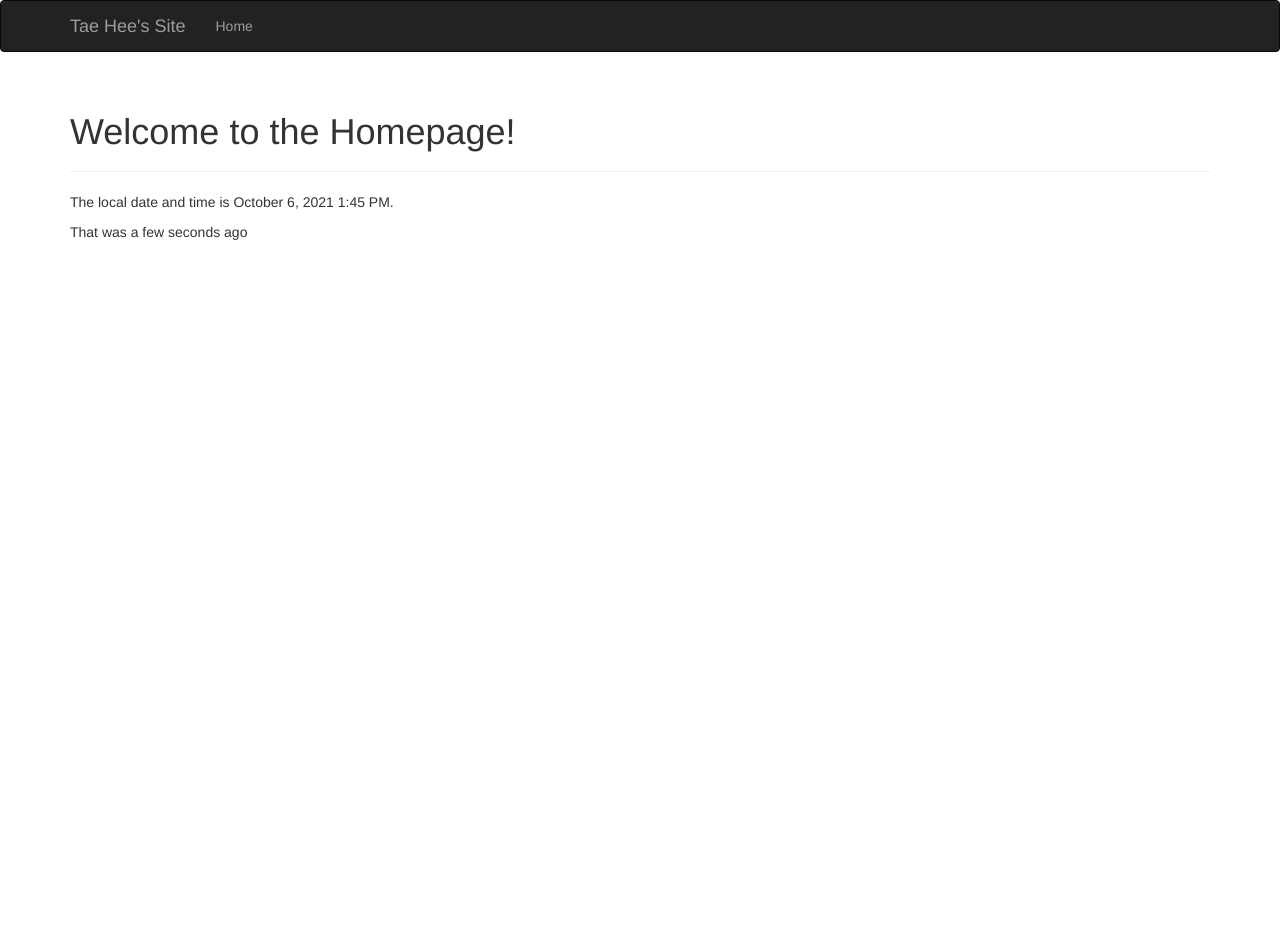
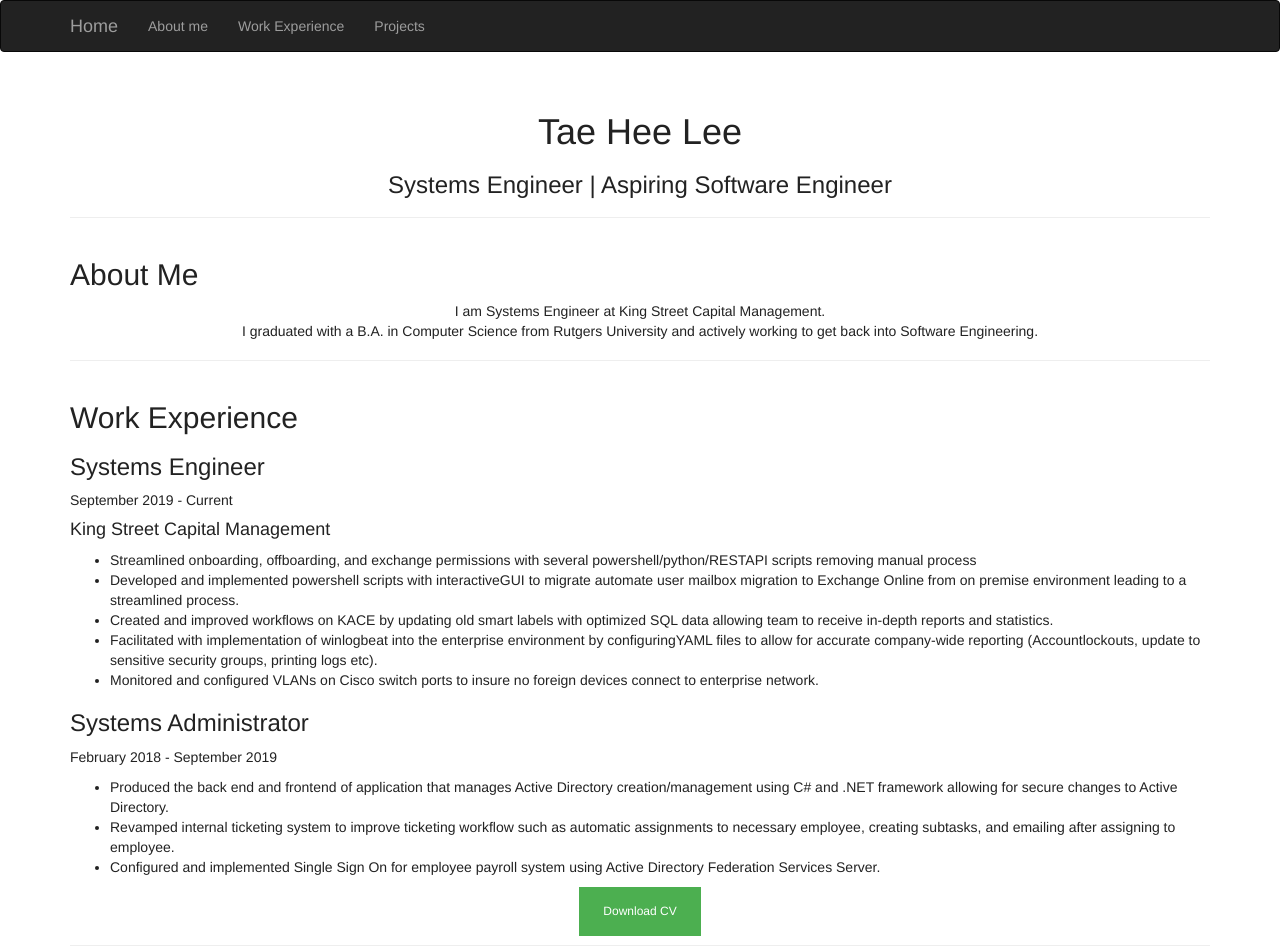
Before and after one commit to tl373/TaeLeehWebsite, a Flask app: page / in a window 1280 px wide. Shown: the top 952 px of the page. Before the commit the page ends 240 px from the top, so only its background shows below. Run offline with Flask 2, Linux system fonts and the light colour scheme; some libraries are stand-ins or nearby versions.

Commit message:
With Resume

```diff
--- a/main.py
+++ b/main.py
@@ -14,25 +14,24 @@ pip install the following
 pip install flask,flask-moment, flask-bootstrap, flask-WTF
 """
 import time
-
-from flask import Flask, request, app, make_response, redirect, abort, render_template
+from flask import Flask, request, app, make_response, redirect, render_template, send_file
 from flask_bootstrap import Bootstrap  # design aspect (front end)
 from flask_moment import Moment  # time of local machine
 from datetime import datetime  # imports date time function to show current time
 
+
+
 app = Flask(__name__)  # find the location of the application
 bootstrap = Bootstrap(app)  # bootstrap application
 moment = Moment(app)
+app.config['SECRET_KEY'] = 'hard to guess string'
+
+db = list()
 
 
-@app.route('/')
+@app.route('/', methods=['GET', 'POST'])
 def index():
     return render_template('index.html', current_time=datetime.utcnow())
-
-
-@app.route('/user/<name>')
-def user(name):
-    return render_template('user.html', name=name)
 
 
 @app.errorhandler(404)
@@ -46,4 +45,4 @@ def internal_server_error(e):
 
 
 if __name__ == '__main__':
-    app.run()
+    app.run(port=8080)
--- /dev/null
+++ b/static/index.css
@@ -0,0 +1,49 @@
+body {
+  color: #222;
+  background: #fff;
+
+}
+a {
+  color: #0033cc;
+}
+
+@media (prefers-color-scheme: dark) {
+  body {
+    color: #eee;
+    background: #121212;
+  }
+
+  body a {
+    color: #809fff;
+  }
+}
+
+.button {
+  display: inline-block;
+  padding: 8px 12px;
+  font-size: 12px;
+  cursor: pointer;
+  text-align: center;
+  text-decoration: none;
+  outline: none;
+  color: #fff;
+  background-color: #4CAF50;
+  border: none;
+
+}
+
+.button1:hover {background-color: #3e8e41}
+
+.button1:active {
+  background-color: #3e8e41;
+
+  transform: translateY(4px);
+}
+
+.button2:hover {background-color: #3e8e41}
+
+.button2:active {
+  background-color: #3e8e41;
+
+  transform: translateY(4px);
+}
--- a/templates/404.html
+++ b/templates/404.html
@@ -2,6 +2,7 @@
 {% block title %}Flasky - Page Not Found{% endblock %}
 {% block page_content %}
 <div class="page-header">
- <h1>Fuck you Hawky suck my Cawky</h1>
+ <h1>You're at a dead link</h1>
+ <h2><a href="/">Click here to return to homepage</a></h2>
 </div>
 {% endblock %}
--- a/templates/base.html
+++ b/templates/base.html
@@ -1,6 +1,11 @@
 {% extends "bootstrap/base.html" %}
 {% block title %}Tae Hee's Site{% endblock %}
 {% block navbar %}
+<link rel="stylesheet" href="{{ url_for('static', filename='index.css') }}">
+
+<head>
+ <link rel = "dark mode" href="static/index.css">
+</head>
 <div class="navbar navbar-inverse" role="navigation">
  <div class="container">
  <div class="navbar-header">
@@ -11,11 +16,13 @@
  <span class="icon-bar"></span>
  <span class="icon-bar"></span>
  </button>
- <a class="navbar-brand" href="/">Tae Hee's Site</a>
+ <a class="navbar-brand" href="/">Home</a>
  </div>
  <div class="navbar-collapse collapse">
- <ul class="nav navbar-nav">
- <li><a href="/">Home</a></li>
+   <ul class="nav navbar-nav">
+     <li><a href="#About Me">About me</a></li>
+    <li><a href="#resume">Work Experience</a></li>
+     <li><a href="#projects">Projects</a></li>
  </ul>
  </div>
  </div>
@@ -31,10 +38,7 @@
 -->
 {% block head %}
 {{ super() }}
-<link rel="shortcut icon" href="{{ url_for('static', filename='Screen Shot 2021-08-31 at 5.50.21 PM.png') }}"
- type="image/x-icon">
-<link rel="icon" href="{{ url_for('static', filename='Screen Shot 2021-08-31 at 5.50.21 PM.png') }}"
- type="image/x-icon">
+
 {% endblock %}
 
 {% block scripts %}
--- a/templates/index.html
+++ b/templates/index.html
@@ -1,9 +1,80 @@
 {% extends "base.html" %}
+{% import "bootstrap/wtf.html" as wtf %}
 {% block title %}Tae Hee's Site{% endblock %}
 {% block page_content %}
  <div class="page-header">
- <h1>Welcome to the Homepage!</h1>
+   <center>
+ <h1>Tae Hee Lee</h1>
+     <h3>
+         Systems Engineer | Aspiring Software Engineer
+     </h3>
+       </center>
  </div>
-<p>The local date and time is {{ moment(current_time).format('LLL') }}.</p>
-<p>That was {{ moment(current_time).fromNow(refresh=True) }}</p>
+<div class = "About me" id = "About Me">
+    <div class = "page-header">
+        <h2>About Me</h2>
+        <center>
+            <p>I am Systems Engineer at King Street Capital Management.<br>
+                 I graduated with a B.A. in Computer Science from Rutgers University and actively working to get
+                 back into Software Engineering.
+                  </p>
+        </center>
+    </div>
+</div>
+<!-- Section to handle work experience -->
+<div class = "resume" id ="resume">
+    <div class = "page-header">
+        <h2>Work Experience</h2>
+            <div class = "workexp-block">
+             <div class = "workexp-header">
+                <h3>Systems Engineer</h3>
+                  <p>September 2019 - Current</p>
+            </div>
+                <div class = "workexp-content">
+                    <h4>King Street Capital Management</h4>
+                    <ul>
+                      <li>Streamlined onboarding, offboarding, and exchange permissions with several powershell/python/RESTAPI scripts removing manual process</li>
+                      <li>Developed and implemented powershell scripts with interactiveGUI to migrate automate user mailbox migration to Exchange Online from on premise environment leading to a streamlined process.</li>
+                      <li>Created and improved workflows on KACE by updating old smart labels with optimized SQL data allowing team to receive in-depth reports and statistics.</li>
+                      <li>Facilitated with implementation of winlogbeat into the enterprise environment by configuringYAML files to allow for accurate company-wide reporting (Accountlockouts, update to sensitive security groups, printing logs etc).</li>
+                      <li>Monitored and configured VLANs on Cisco switch ports to insure no foreign devices connect to enterprise network.</li>
+                    </ul>
+                </div>
+            </div>
+            <div class = "workexp-block">
+                <div class = "workexp-header">
+                    <h3>Systems Administrator</h3>
+                    <p>February 2018 - September 2019</p>
+                  </div>
+                    <div class = "workexp-content">
+                    <ul>
+                      <li>Produced the back end and frontend of application that manages Active Directory creation/management using C# and .NET framework allowing for secure changes to Active Directory.</li>
+                      <li>Revamped internal ticketing system to improve ticketing workflow such as automatic assignments to necessary employee, creating subtasks, and emailing after assigning to employee.</li>
+                      <li>Configured and implemented Single Sign On for employee payroll system using Active Directory Federation Services Server.</li>
+                    </ul>
+                    </div>
+            </div>
+               <center>
+                   <a href ="static/Tae Hee Lee Resume.pdf" title = "Download CV"  target="_blank"  class="button button-primary">
+                   <button class="button button1">Download CV</button>
+              </a>
+               </center>
+    </div>
+</div>
+<div class = "projects" id = "projects">
+    <div class = "page-header">
+    <h2>
+        <a href="https://github.com/tl373" target="_blank">Github link</a>
+    </h2>
+    <iframe id = "discord widget" src="https://e.widgetbot.io/channels/721530671155249263/894409490059915285" height="600" width="600" align = "left" style ="border:none"></iframe>
+    <iframe id = "googlesheet widget" src="https://docs.google.com/spreadsheets/d/e/2PACX-1vTZBPL92AIRIbksHYZuBQsWa7ze_6j9orVvhRARgOSB3adO3g2GhNn8uOc9OE7rNdcn3WS3xkAbnYc7/pubhtml?widget=true&amp;headers=false" height="600" width="500" align = "right" style ="border:none"></iframe>
+    <button class ="button button2" onclick="testmapfunction()">Test Random Map function</button>
+    <button class ="button button2" onclick="testgettingmyteam()">Test Getting team info</button>
+    <button class ="button button2" onclick="testgettingallteams()">Test getting all teams</button>
+    <button class ="button button2" onclick="refreshIframe()">Refresh</button>
+
+    </div>
+
+</div>
+
 {% endblock %}
--- /dev/null
+++ b/templates/wtf.html
@@ -0,0 +1,5 @@
+<form method="POST">
+ {{ form.hidden_tag() }}
+ {{ form.name.label }} {{ form.name(id='my-text-field') }}
+ {{ form.submit() }}
+</form>
```
Also changed, not shown: static/Test-Discord-Commands.js (added, +42 -0 lines), templates/user.html (deleted, +0 -7 lines), config.py (added), main/__init__.py (added), 1 other file.
